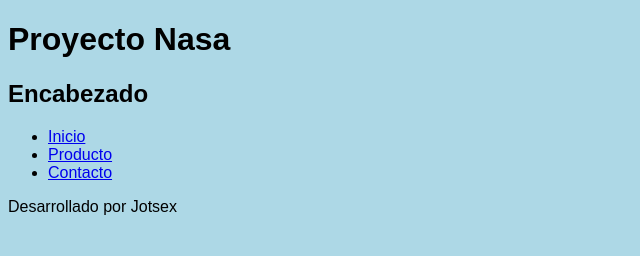
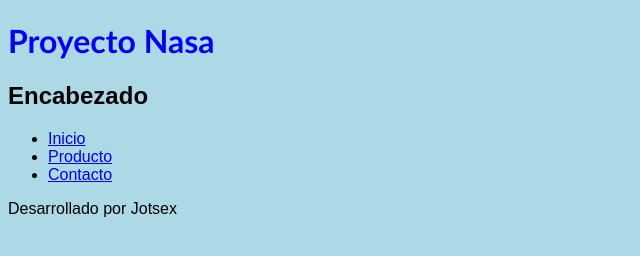
Before and after one commit to Jose510-cmd/Proyecto-nasa, a plain HTML site: page index.html in a window 1280 px wide. Shown: the whole page, without its empty margins (0-640 px from the left). Drawn offline with Linux system fonts and the light colour scheme.

Commit message:
cambio de estilo al h1

```diff
--- a/style.css
+++ b/style.css
@@ -2,3 +2,8 @@
     background: lightblue;
     font-family: sans-serif;
 }
+
+h1{
+    color: blue;
+    font-family: 'Gill Sans', 'Gill Sans MT', Calibri, 'Trebuchet MS', sans-serif;
+}
```
